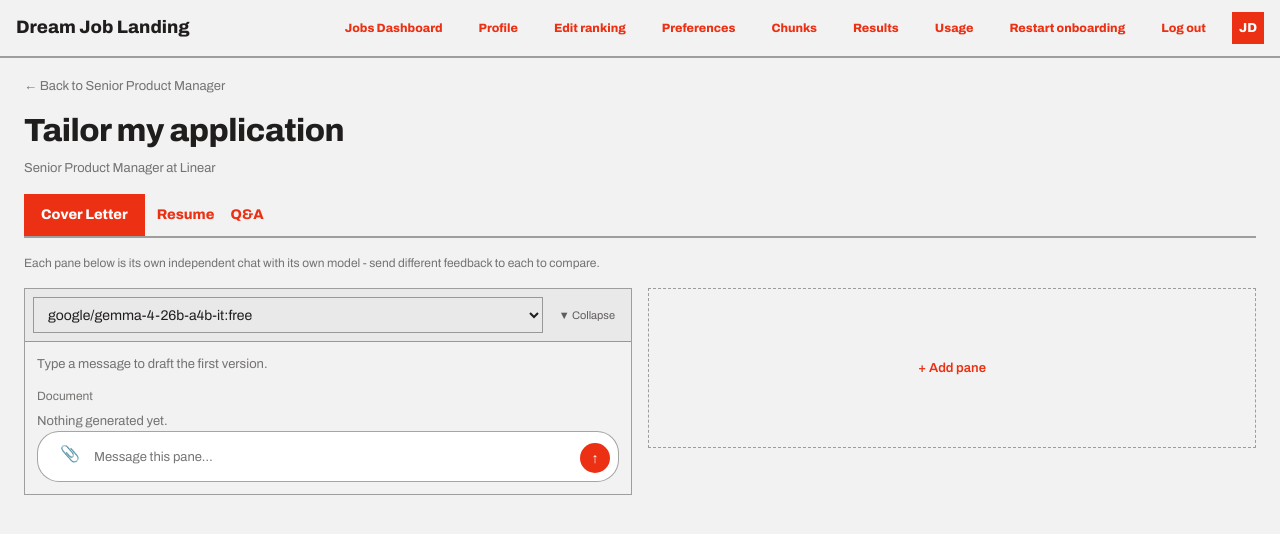
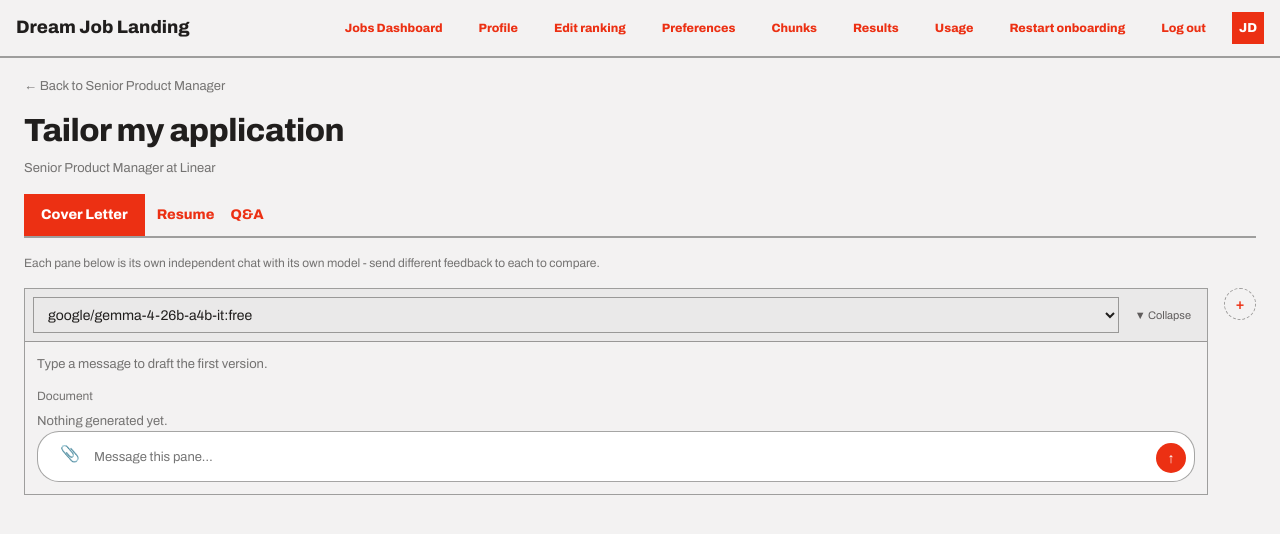
Before and after one commit to sofi777/job-search-agent, a Flask app: page /jobs/1/tailor in a window 1280 px wide. Shown: the top 534 px of the page. Run offline with Flask 3, Linux system fonts and the light colour scheme; the visitor is signed in with stand-in values (Sample User, id 1); data comes from the database, SQL or seed files in the repository; data that the repository does not hold is empty; some libraries are stand-ins or nearby versions.

Commit message:
Shrink add-pane control to a small plus button
Was a full flex:1 dashed tile taking as much row width as an active pane -
now a compact 30px circle so panes get the space instead.

```diff
--- a/webapp/templates/tailor.html
+++ b/webapp/templates/tailor.html
@@ -44,9 +44,9 @@
   .pane-doc-header { display: flex; justify-content: space-between; align-items: center; margin-bottom: 6px; }
   .pane-doc { border: 1px solid var(--color-divider); padding: var(--space-3); white-space: pre-line; line-height: 1.55; font-size: 13px; max-height: 280px; overflow-y: auto; margin-bottom: 6px; }
   .pane-error { display: block; margin-bottom: var(--space-3); font-size: 12px; }
-  .add-pane-tile { flex: 1; min-width: 300px; border: 1px dashed var(--color-divider); display: flex; align-items: center; justify-content: center; min-height: 160px; }
-  .add-pane-btn-inline { all: unset; cursor: pointer; color: var(--color-accent); font-weight: 600; font-size: 13px; padding: var(--space-3); }
-  .add-pane-btn-inline:hover { text-decoration: underline; }
+  .add-pane-tile { flex: 0 0 auto; }
+  .add-pane-btn-inline { all: unset; cursor: pointer; width: 30px; height: 30px; border: 1px dashed var(--color-divider); border-radius: 50%; display: flex; align-items: center; justify-content: center; color: var(--color-accent); font-weight: 600; font-size: 15px; }
+  .add-pane-btn-inline:hover { background: var(--color-accent-100); border-style: solid; }
 </style>
 
 <div class="container">
@@ -153,7 +153,7 @@
     {% endfor %}
 
     <form method="post" action="{{ url_for('add_chat_session', job_id=job.id, tab=tab) }}" class="add-pane-tile">
-      <button type="submit" class="add-pane-btn-inline">+ Add pane</button>
+      <button type="submit" class="add-pane-btn-inline" title="Add pane">+</button>
     </form>
   </div>
 
```
